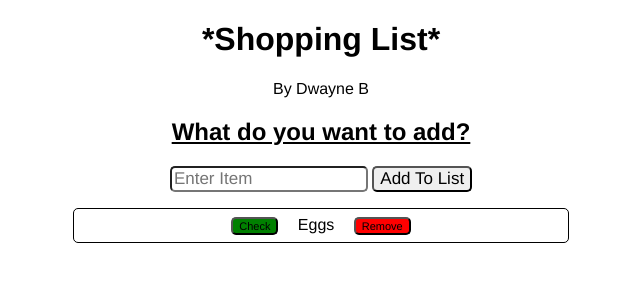
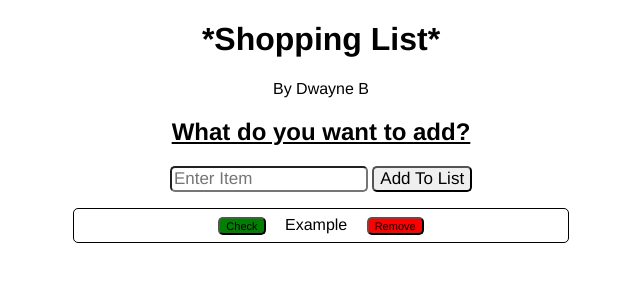
Before and after one commit to brissettdwayne/shopping-list, a plain HTML site: page index.html in a window 1280 px wide. Shown: the whole page, without its empty margins (319-959 px from the left). Drawn offline with nearby package versions, Linux system fonts and the light colour scheme.

Commit message:
Adjustments To Final

```diff
--- a/index.html
+++ b/index.html
@@ -23,7 +23,7 @@
                    <!-- <li class="check">Bacon</li> -->
                     <li class="not-done">
                         <button class="add">Check</button>
-                        Eggs
+                        Example
                         <button class="delete">Remove</button>
                     </li>
                 </ul>
```
